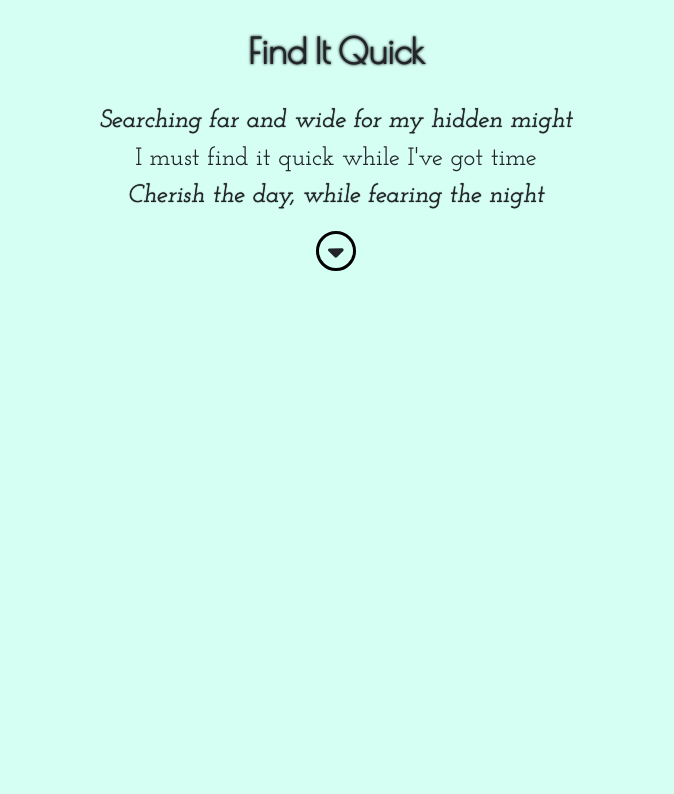
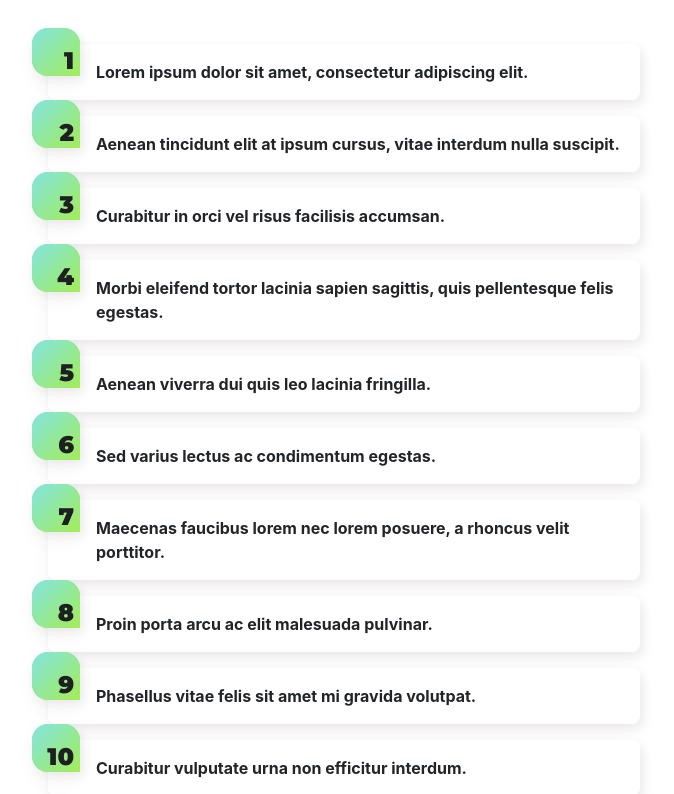
Before and after one commit to ZachOyer/RhythmicRespite, an Angular app: page /mirrored-glass in a window 1280 px wide. Shown: the top 794 px of the page, without its empty margins (304-978 px from the left). Built offline with nearby package versions, Linux system fonts and the light colour scheme; a web font is replaced by a local one.

Commit message:
Pre-testing commit

```diff
--- a/src/app/poems/find-it-quick/find-it-quick.component.sass
+++ b/src/app/poems/find-it-quick/find-it-quick.component.sass
@@ -51,5 +51,4 @@ h2
     font-size: 25px
 
 .background
-  // background-color: #b9ffea94
   background: linear-gradient(#e66465, #4b519c)
--- a/src/app/poems/mirrored-glass/mirrored-glass.component.html
+++ b/src/app/poems/mirrored-glass/mirrored-glass.component.html
@@ -1,80 +1,43 @@
-<div class="background" style="min-height: 100vh">
-  <div class="container text-center">
-    <div class="row">
-      <div class=" offset-md-2 col-md-8 col-sm-12 mb-3">
-        <h2>Find It Quick</h2>
-        <div class="poem-text mb-3">
-          <div class="important" style="text-shadow: 0px 0px 1px #000000">Searching far and wide for my hidden might</div>
-          <div>I must find it quick while I've got time</div>
-          <div class="important" style="text-shadow: 0px 0px 1px #000000">Cherish the day, while fearing the night</div>
-          <div *ngIf="!showStanza2" (click)="showStanza2 = true" @flyInOutLeft class="wrapper mx-auto">
-            <div class="button-outline" style="position: absolute">
-            </div>
-            <div class="button my-3">
-              <fa-icon [icon]="faContinue"></fa-icon>
-            </div>
-          </div>
-          <br>
-          <div *ngIf="showStanza2" @flyInOutRight>
-            <div style="text-align: right">The strength I want won't help in a fight</div>
-            <div style="text-align: right">Because its the strength to be alone</div>
-            <div class="important" style="text-shadow: 0px 0px 2px #000000; text-align: right">Searching deep within for my hidden might</div>
-            <div *ngIf="!showStanza3" (click)="showStanza3 = true" @flyInOutRight class="wrapper" style="margin-right: 0px; margin-left: auto">
-              <div class="button-outline" style="position: absolute">
-              </div>
-              <div class="button my-3">
-                <fa-icon [icon]="faContinue"></fa-icon>
-              </div>
-            </div>
-          </div>
-          <br>
-          <div *ngIf="showStanza3" @flyInOutLeft>
-            <div style="text-align: left">The sun reveals friends with its light</div>
-            <div style="text-align: left">The moon closes doors and masks my eyes</div>
-            <div class="important" style="text-shadow: 0px 1px 2px #000000; text-align: left">Cherish the day, while fearing the night</div>
-            <div *ngIf="!showStanza4" (click)="showStanza4 = true" @flyInOutLeft class="wrapper">
-              <div class="button-outline" style="position: absolute">
-              </div>
-              <div class="button my-3">
-                <fa-icon [icon]="faContinue"></fa-icon>
-              </div>
-            </div>
-          </div>
-          <br>
-          <div *ngIf="showStanza4" @flyInOutRight>
-            <div style="text-align: right">Scouring under the waves, beyond left and right</div>
-            <div style="text-align: right">I hold my breath through my perilous dive</div>
-            <div class="important" style="text-shadow: -1px 1px 2px #000000; text-align: right">Searching deep below for my hidden might</div>
-            <div *ngIf="!showStanza5" (click)="showStanza5 = true" @flyInOutRight class="wrapper" style="margin-right: 0px; margin-left: auto">
-              <div class="button-outline" style="position: absolute">
-              </div>
-              <div class="button my-3">
-                <fa-icon [icon]="faContinue"></fa-icon>
-              </div>
-            </div>
-          </div>
-          <br>
-          <div *ngIf="showStanza5" @flyInOutLeft>
-            <div style="text-align: left">The dawn uncovers paths with futures bright</div>
-            <div style="text-align: left">But the dread of dusk obscures my options</div>
-            <div class="important" style="text-shadow: -1px 2px 2px #000000; text-align: left">Cherish the day, while fearing the night</div>
-            <div *ngIf="!showStanza6" (click)="showStanza6 = true" @flyInOutLeft class="wrapper">
-              <div class="button-outline" style="position: absolute">
-              </div>
-              <div class="button my-3">
-                <fa-icon [icon]="faContinue"></fa-icon>
-              </div>
-            </div>
-          </div>
-          <br>
-          <div *ngIf="showStanza6" @flyInOutRight>
-            <div>I'm putting in work to resolve my plight</div>
-            <div>I've won when I know its never too late</div>
-            <div class="important" style="text-shadow: -1px 2px 3px #000000">Searching deep inside for my hidden might</div>
-            <div class="important" style="text-shadow: -1px 2px 3px #000000">Cherish the day, embracing the night</div>
-            <button class="btn btn-secondary mt-4" style="position: relative; cursor: pointer; width: max-content" routerLinkActive="active" routerLink="/welcome">Back to the main page</button>
-          </div>
-      </div>
-    </div>
-  </div>
-</div>
+<main>
+  <ol class="gradient-list">
+    <li>Lorem ipsum dolor sit amet, consectetur adipiscing elit.</li>
+    <li>Aenean tincidunt elit at ipsum cursus, vitae interdum nulla suscipit.</li>
+    <li>Curabitur in orci vel risus facilisis accumsan.</li>
+    <li>Morbi eleifend tortor lacinia sapien sagittis, quis pellentesque felis egestas.</li>
+    <li>Aenean viverra dui quis leo lacinia fringilla.</li>
+    <li>Sed varius lectus ac condimentum egestas.</li>
+    <li>Maecenas faucibus lorem nec lorem posuere, a rhoncus velit porttitor.</li>
+    <li>Proin porta arcu ac elit malesuada pulvinar.</li>
+    <li>Phasellus vitae felis sit amet mi gravida volutpat.</li>
+    <li>Curabitur vulputate urna non efficitur interdum.</li>
+    <li>Curabitur dapibus enim in consectetur imperdiet.</li>
+    <li>Suspendisse consectetur nibh non condimentum porta.</li>
+    <li>Ut placerat diam in cursus aliquet.</li>
+    <li>Praesent vitae quam id tortor malesuada viverra ut at elit.</li>
+    <li>Vivamus feugiat justo id volutpat rutrum.</li>
+    <li>Nulla volutpat erat non mauris condimentum, nec consequat elit posuere.</li>
+    <li>Vestibulum eu risus efficitur, porta lacus a, mollis metus.</li>
+    <li>Maecenas finibus arcu vel urna commodo, ac bibendum massa vestibulum.</li>
+    <li>Praesent eleifend leo eget consectetur interdum.</li>
+    <li>Suspendisse et lectus gravida, interdum mauris aliquet, mattis purus.</li>
+    <li>In nec nisl feugiat, blandit odio non, vulputate neque.</li>
+    <li>Sed id felis mollis, bibendum orci a, condimentum augue.</li>
+    <li>Etiam eleifend ipsum nec nibh aliquam, non commodo risus eleifend.</li>
+    <li>Curabitur in ipsum eget lacus blandit maximus in at sem.</li>
+    <li>Curabitur sagittis ante nec libero maximus, ut imperdiet elit egestas.</li>
+    <li>Proin congue felis sed ultrices elementum.</li>
+    <li>Duis sit amet velit et lectus eleifend interdum non quis ex.</li>
+    <li>Praesent congue lectus a felis pharetra malesuada.</li>
+    <li>Sed vel mauris condimentum, egestas dolor eu, porttitor nisl.</li>
+    <li>Donec sed elit tincidunt, accumsan magna sed, facilisis libero.</li>
+    <li>Curabitur vel purus quis justo placerat euismod mollis ac arcu.</li>
+    <li>Sed eget mi et justo luctus mollis ut non augue.</li>
+    <li>Suspendisse sit amet lectus et magna euismod tempor.</li>
+    <li>Vestibulum accumsan velit et ipsum pellentesque, vitae ultricies erat blandit.</li>
+    <li>Pellentesque vel dolor ac risus efficitur convallis.</li>
+    <li>Maecenas feugiat quam at facilisis dapibus.</li>
+    <li>Cras commodo leo sit amet lacus lacinia, eget rutrum sem sodales.</li>
+    <li>Ut sit amet risus finibus, iaculis lectus sit amet, varius lectus.</li>
+    <li>Duis dignissim elit eget erat maximus luctus.</li>
+  </ol>
+</main>
--- a/src/app/poems/mirrored-glass/mirrored-glass.component.sass
+++ b/src/app/poems/mirrored-glass/mirrored-glass.component.sass
@@ -1,54 +1,99 @@
-.button
-  border-radius: 50%
-  height: 40px
-  width: 40px
-  padding: 10px
-  text-align: center
-  padding-top: 5px
-  transition: all 0.3s ease-in-out
+/*** FONTS ***/
+@import url(https://fonts.googleapis.com/css?family=Montserrat:900|Raleway:400,400i,700,700i)
 
-.button-outline
-  height: 40px
-  width: 40px
-  border-radius: 50%
-  border: 3px solid black
-  transition: all 0.3s ease-in-out
 
-.wrapper
-  width: max-content
-  border-radius: 50%
-  cursor: pointer
 
-.wrapper:hover .button-outline
-  transform: scale(1.3)
-  border-color: #1b558b
+/*** VARIABLES ***/
+/* Colors */
+$black: #1d1f20
+$blue: #83e4e2
+$green: #a2ed56
+$yellow: #fddc32
+$white: #fafafa
 
-.wrapper:hover .button
-  background-color: #1b558b
-  color: white
 
-.poem-text
-  font-family: 'Josefin Slab', serif
-  font-size: 25px
-  font-weight: 400
 
-.important
-  font-weight: 500
-  font-style: italic
+/*** EXTEND ***/
+/* box-shadow */
+%boxshadow
+  box-shadow: 0.25rem 0.25rem 0.6rem rgba(0,0,0,0.05), 0 0.5rem 1.125rem rgba(75,0,0,0.05)
 
-h2
-  font-family: 'Poiret One', cursive
-  font-weight: 700
-  margin-top: 30px
-  margin-bottom: 30px
-  margin-right: auto
-  margin-left: auto
-  font-size: 35px
-  text-shadow: 0px 0px 3px #000000
 
-@media screen and (max-width: 770px)
-  .poem-text
-    font-size: 25px
 
-.background
-  background-color: #b9ffea94
+
+/*** STYLE ***/
+*,
+*:before,
+*:after
+  box-sizing: border-box
+
+
+html,
+body
+  margin: 0
+  padding: 0
+
+
+body
+  background-color: $white
+  color: $black
+  font-family: 'Raleway', sans-serif
+
+
+main
+  display: block
+  margin: 0 auto
+  max-width: 40rem
+  padding: 1rem
+
+
+
+ol.gradient-list
+  counter-reset: gradient-counter
+  list-style: none
+  margin: 1.75rem 0
+  padding-left: 1rem
+  > li
+    background: white
+    border-radius: 0 0.5rem 0.5rem 0.5rem
+    @extend %boxshadow
+    counter-increment: gradient-counter
+    margin-top: 1rem
+    min-height: 3rem
+    padding: 1rem 1rem 1rem 3rem
+    position: relative
+    &::before,
+    &::after
+      background: linear-gradient(135deg, $blue 0%,$green 100%)
+      border-radius: 1rem 1rem 0 1rem
+      content: ''
+      height: 3rem
+      left: -1rem
+      overflow: hidden
+      position: absolute
+      top: -1rem
+      width: 3rem
+
+    &::before
+      align-items: flex-end
+      @extend %boxshadow
+      content: counter(gradient-counter)
+      color: $black
+      display: flex
+      font: 900 1.5em/1 'Montserrat'
+      justify-content: flex-end
+      padding: 0.125em 0.25em
+      z-index: 1
+
+    // @for $i from 1 through 5
+    //   &:nth-child(10n+#{$i}):before
+    //     background: linear-gradient(135deg, rgba($green, $i * 0.2) 0%,rgba($yellow, $i * 0.2) 100%)
+
+
+    // @for $i from 6 through 10
+    //   &:nth-child(10n+#{$i}):before
+    //     background: linear-gradient(135deg, rgba($green, 1 - (($i - 5) * 0.2)) 0%,rgba($yellow, 1 - (($i - 5) * 0.2)) 100%)
+
+
+    // + li
+    //   margin-top: 2rem
```
